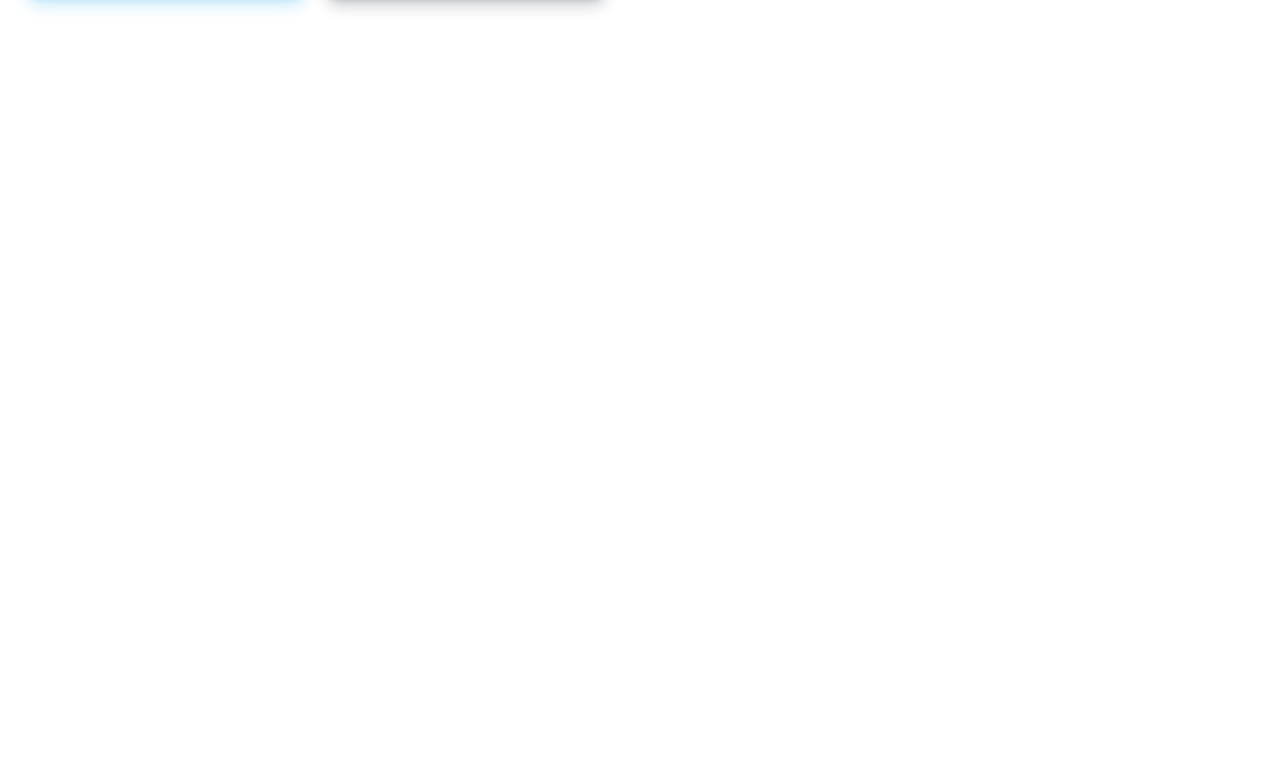
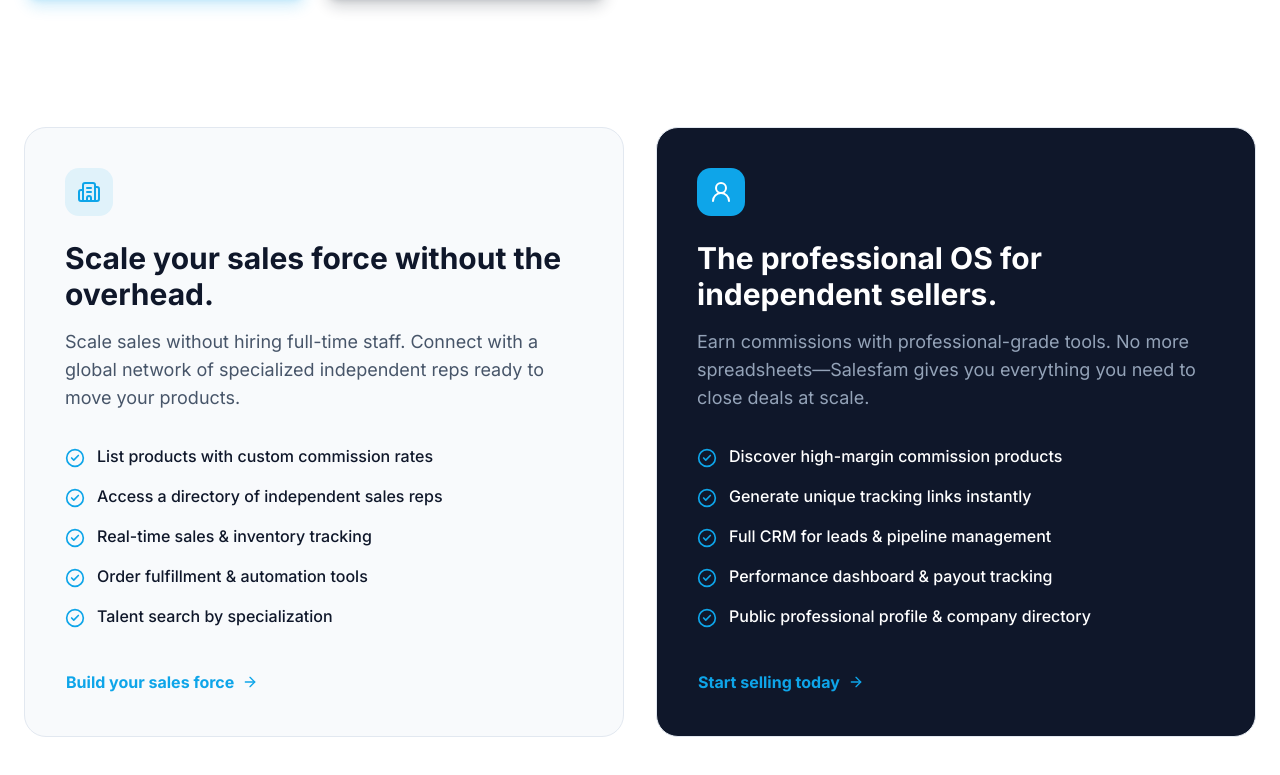
Before and after one commit to evuventures/salesfam-front, a Next.js app: page / in a window 1280 px wide. Shown: the part 787-1562 px from the top of the page. Before the commit the page ends 866 px from the top, so only its background shows below. Built offline with nearby package versions, Linux system fonts and the light colour scheme.

Commit message:
feat: implement ValueProps section

```diff
--- a/app/page.tsx
+++ b/app/page.tsx
@@ -1,9 +1,11 @@
 import Hero from "@/components/sections/Hero";
+import { ValueProps } from "@/components/sections/ValueProps";
 
 export default function Home() {
 	return (
 		<main className="pt-24 md:pt-32 pb-20 space-y-20 md:space-y-32">
 			<Hero />
+			<ValueProps />
 		</main>
 	);
 }
--- /dev/null
+++ b/components/sections/ValueProps.tsx
@@ -0,0 +1,109 @@
+import { ArrowRight, Building2, CheckCircle2, UserRound } from "lucide-react";
+import Link from "next/link";
+import { cn } from "@/lib/utils";
+import { buttonVariants } from "../ui/button";
+
+const COMPANY_FEATURES = [
+    "List products with custom commission rates",
+    "Access a directory of independent sales reps",
+    "Real-time sales & inventory tracking",
+    "Order fulfillment & automation tools",
+    "Talent search by specialization",
+];
+
+const SELLER_FEATURES = [
+    "Discover high-margin commission products",
+    "Generate unique tracking links instantly",
+    "Full CRM for leads & pipeline management",
+    "Performance dashboard & payout tracking",
+    "Public professional profile & company directory",
+];
+
+export function ValueProps() {
+    return (
+        <section id="value-props" className="max-w-site mx-auto px-6">
+            <div className="grid lg:grid-cols-2 gap-8">
+                {/* Companies Card */}
+                <div className="p-10 rounded-3xl border border-line bg-surface flex flex-col h-full hover:border-brand/30 transition-colors group">
+                    <div className="w-12 h-12 rounded-xl bg-brand/10 text-brand flex items-center justify-center mb-6 group-hover:scale-110 transition-transform">
+                        <Building2 className="w-6 h-6" />
+                    </div>
+                    <h3 className="text-3xl font-bold text-ink mb-4">
+                        Scale your sales force without the overhead.
+                    </h3>
+                    <p className="text-lg text-mute mb-8">
+                        Scale sales without hiring full-time staff. Connect with
+                        a global network of specialized independent reps ready
+                        to move your products.
+                    </p>
+                    <ul className="space-y-4 mb-10 grow">
+                        {COMPANY_FEATURES.map((feature) => (
+                            <li
+                                key={feature}
+                                className="flex items-start gap-3 text-ink font-medium"
+                            >
+                                <CheckCircle2 className="w-5 h-5 text-brand mt-1 shrink-0" />
+                                {feature}
+                            </li>
+                        ))}
+                    </ul>
+                    <Link
+                        href="#"
+                        className={cn(
+                            buttonVariants({
+                                variant: "link",
+                                size: "sm",
+                                className:
+                                    "inline-flex items-center gap-2 font-bold text-brand hover:gap-3 transition-all mr-auto text-base p-0 hover:no-underline",
+                            }),
+                            "text-brand",
+                        )}
+                    >
+                        Build your sales force{" "}
+                        <ArrowRight className="w-4 h-4" />
+                    </Link>
+                </div>
+
+                {/* Sellers Card */}
+                <div className="p-10 rounded-3xl border border-line bg-ink flex flex-col h-full hover:border-brand/30 transition-colors group">
+                    <div className="w-12 h-12 rounded-xl bg-brand flex items-center justify-center mb-6 group-hover:scale-110 transition-transform">
+                        <UserRound className="w-6 h-6 text-white" />
+                    </div>
+                    <h3 className="text-3xl font-bold text-white mb-4">
+                        The professional OS for independent sellers.
+                    </h3>
+                    <p className="text-lg text-faint mb-8">
+                        Earn commissions with professional-grade tools. No more
+                        spreadsheets—Salesfam gives you everything you need to
+                        close deals at scale.
+                    </p>
+                    <ul className="space-y-4 mb-10 grow">
+                        {SELLER_FEATURES.map((feature) => (
+                            <li
+                                key={feature}
+                                className="flex items-start gap-3 text-white font-medium"
+                            >
+                                <CheckCircle2 className="w-5 h-5 text-brand mt-1 shrink-0" />
+                                {feature}
+                            </li>
+                        ))}
+                    </ul>
+                    <Link
+                        href="#"
+                        className={cn(
+                            buttonVariants({
+                                variant: "link",
+                                size: "sm",
+                                className:
+                                    "inline-flex items-center gap-2 font-bold text-brand hover:gap-3 transition-all mr-auto text-base p-0 hover:no-underline",
+                            }),
+                            "text-brand ",
+                        )}
+                    >
+                        Start selling today <ArrowRight className="w-4 h-4" />
+                    </Link>
+                </div>
+            </div>
+        </section>
+    );
+}
```
